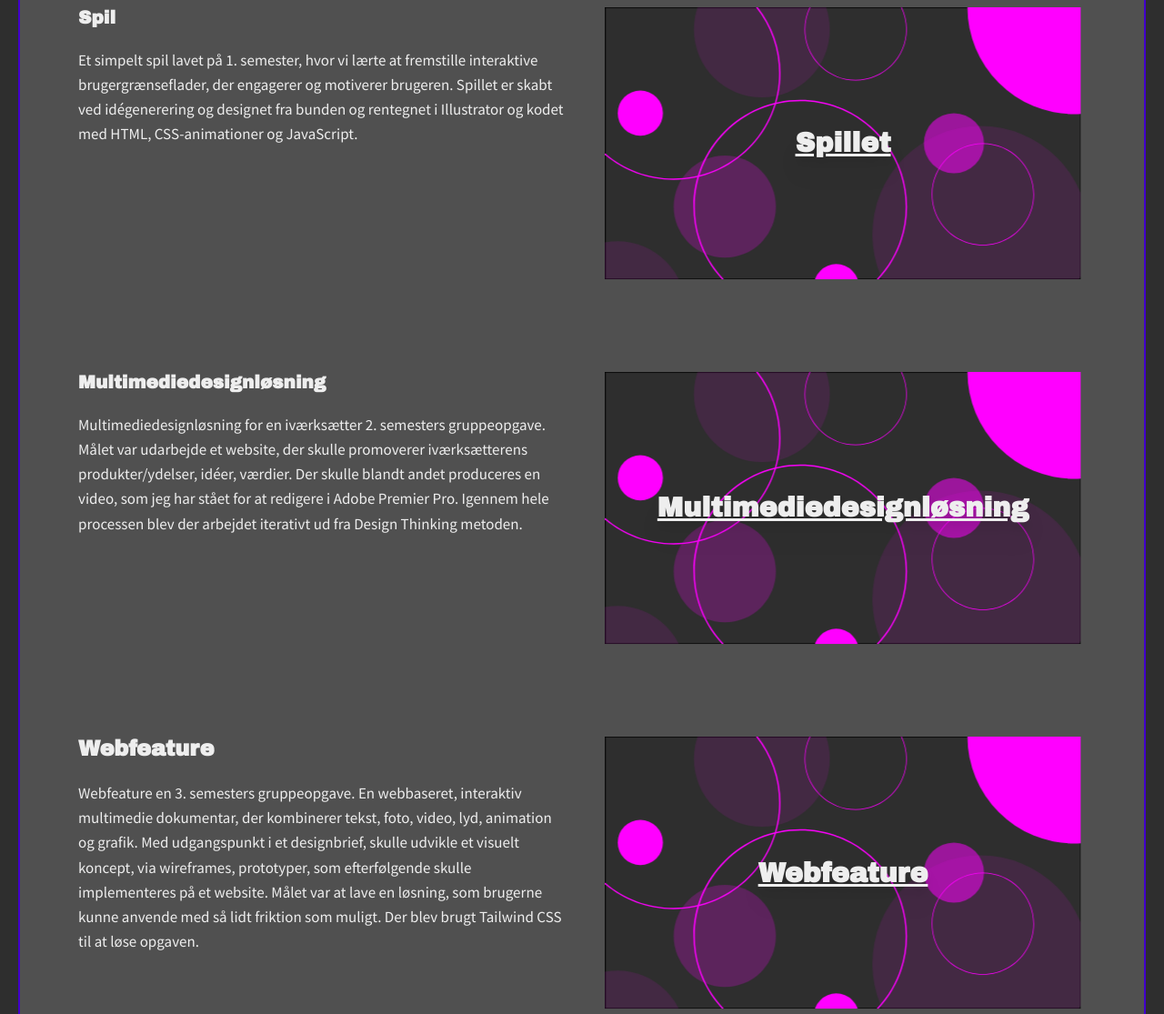
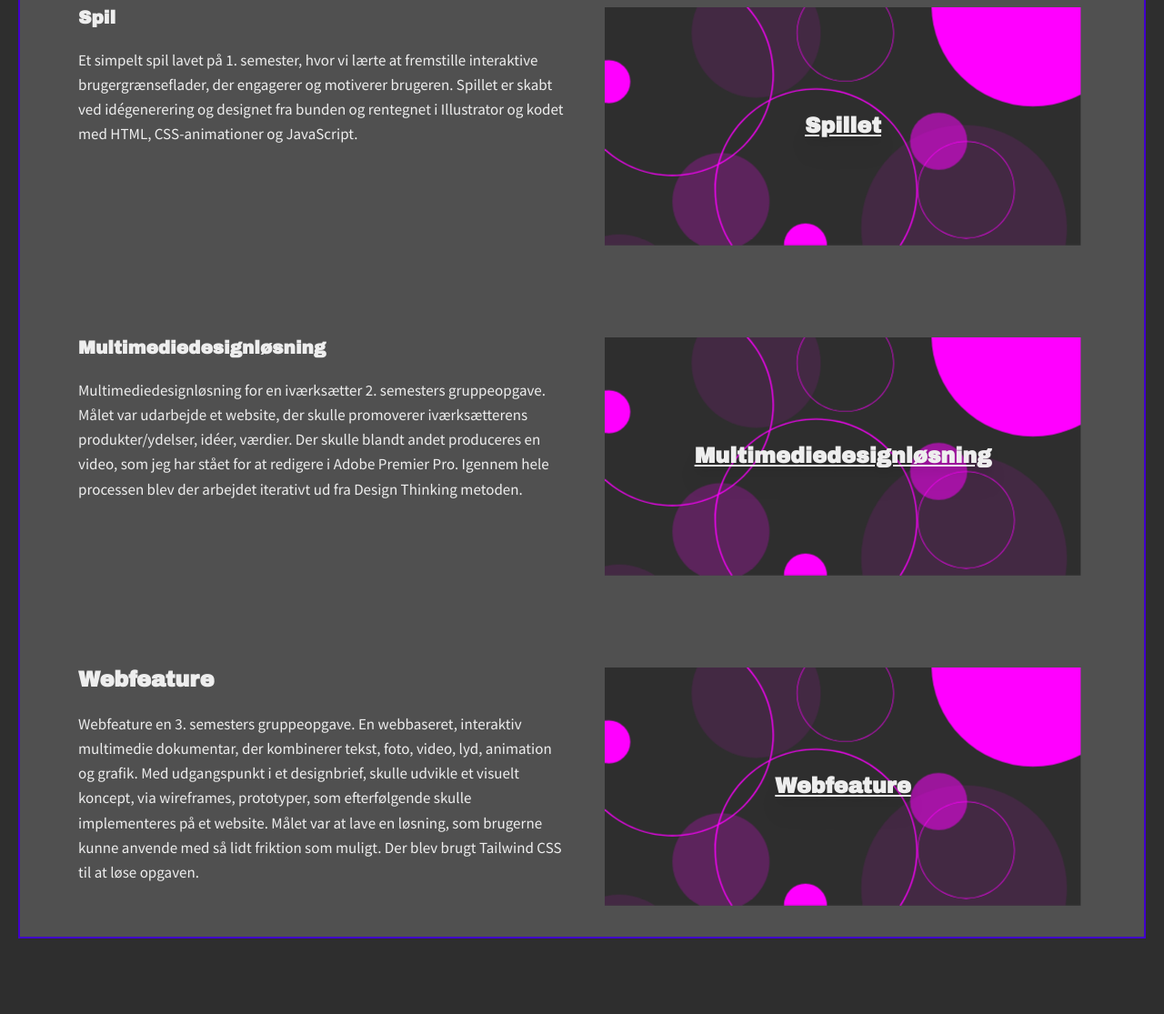
Before and after one commit to kris91r3/professioneltwebsite, a website built with Vite: page src/index.html in a window 1280 px wide. Shown: the part 1840-2955 px from the top of the page at 91% size. After the commit the page ends 2892 px from the top, so only its background shows below. Built offline with nearby package versions, Linux system fonts and the light colour scheme; a web font is replaced by a local one.

Commit message:
baggrundsbillede str. ændret

```diff
--- a/src/index.html
+++ b/src/index.html
@@ -11,10 +11,6 @@
     />
     <link
       href="https://fonts.googleapis.com/css2?family=Source+Sans+Pro:ital,wght@0,300;0,400;0,600;0,700;1,400&display=swap"
-      rel="stylesheet"
-    />
-    <link
-      href="https://fonts.googleapis.com/css2?family=Emblema+One&display=swap"
       rel="stylesheet"
     />
 
@@ -163,15 +159,17 @@
                   target="blank"
                 >
                   <h4
-                    class="absolute top-1/2 left-1/2 z-10 -translate-x-1/2 -translate-y-1/2 transform cursor-pointer text-xl font-bold text-offwhite underline drop-shadow-xl transition duration-300 ease-in-out group-hover:visible md:text-3xl"
+                    class="absolute top-1/2 left-1/2 z-10 -translate-x-1/2 -translate-y-1/2 transform cursor-pointer text-xl font-bold text-offwhite underline drop-shadow-xl transition duration-300 ease-in-out group-hover:visible md:text-2xl"
                     id="text1"
                   >
                     Spillet
                   </h4>
                   <img
                     class="animationspuls transition duration-300 ease-in-out group-hover:opacity-50"
-                    src="billeder/projektbillede.svg"
+                    src="billeder/baggrund.svg"
                     alt="skoleprojekt spil"
+                    width="800"
+                    height="400"
                   />
                 </a>
               </div>
@@ -194,14 +192,16 @@
                   target="blank"
                 >
                   <h4
-                    class="absolute top-1/2 left-1/2 z-10 -translate-x-1/2 -translate-y-1/2 transform cursor-pointer text-xl font-bold underline drop-shadow-xl group-hover:visible md:text-3xl"
+                    class="absolute top-1/2 left-1/2 z-10 -translate-x-1/2 -translate-y-1/2 transform cursor-pointer text-xl font-bold underline drop-shadow-xl group-hover:visible md:text-2xl"
                   >
                     Multimediedesignløsning
                   </h4>
                   <img
                     class="animationspuls transition duration-300 ease-in-out group-hover:opacity-50"
-                    src="billeder/projektbillede.svg"
+                    src="billeder/baggrund.svg"
                     alt="skoleprojekt webfeature"
+                    width="800"
+                    height="400"
                   />
                 </a>
               </div>
@@ -226,14 +226,16 @@
                   target="blank"
                 >
                   <h4
-                    class="absolute top-1/2 left-1/2 z-10 -translate-x-1/2 -translate-y-1/2 transform cursor-pointer text-xl font-bold underline drop-shadow-xl group-hover:visible md:text-3xl"
+                    class="absolute top-1/2 left-1/2 z-10 -translate-x-1/2 -translate-y-1/2 transform cursor-pointer text-xl font-bold underline drop-shadow-xl group-hover:visible md:text-2xl"
                   >
                     Webfeature
                   </h4>
                   <img
                     class="animationspuls transition duration-300 ease-in-out group-hover:opacity-50"
-                    src="billeder/projektbillede.svg"
+                    src="billeder/baggrund.svg"
                     alt="skoleprojekt webfeature"
+                    width="800"
+                    height="400"
                   />
                 </a>
               </div>
```
Also changed, not shown: src/billeder/baggrund.svg (added).
